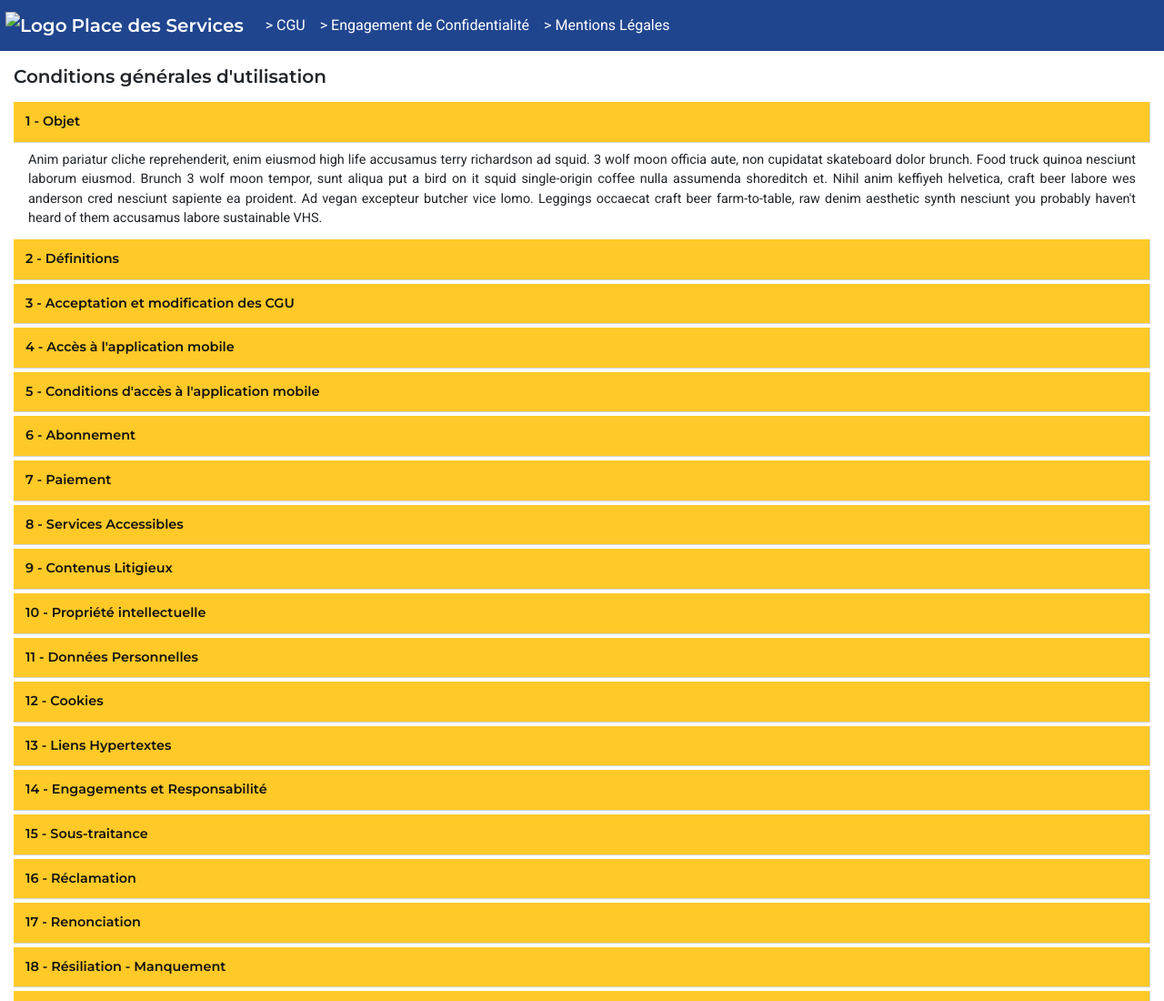
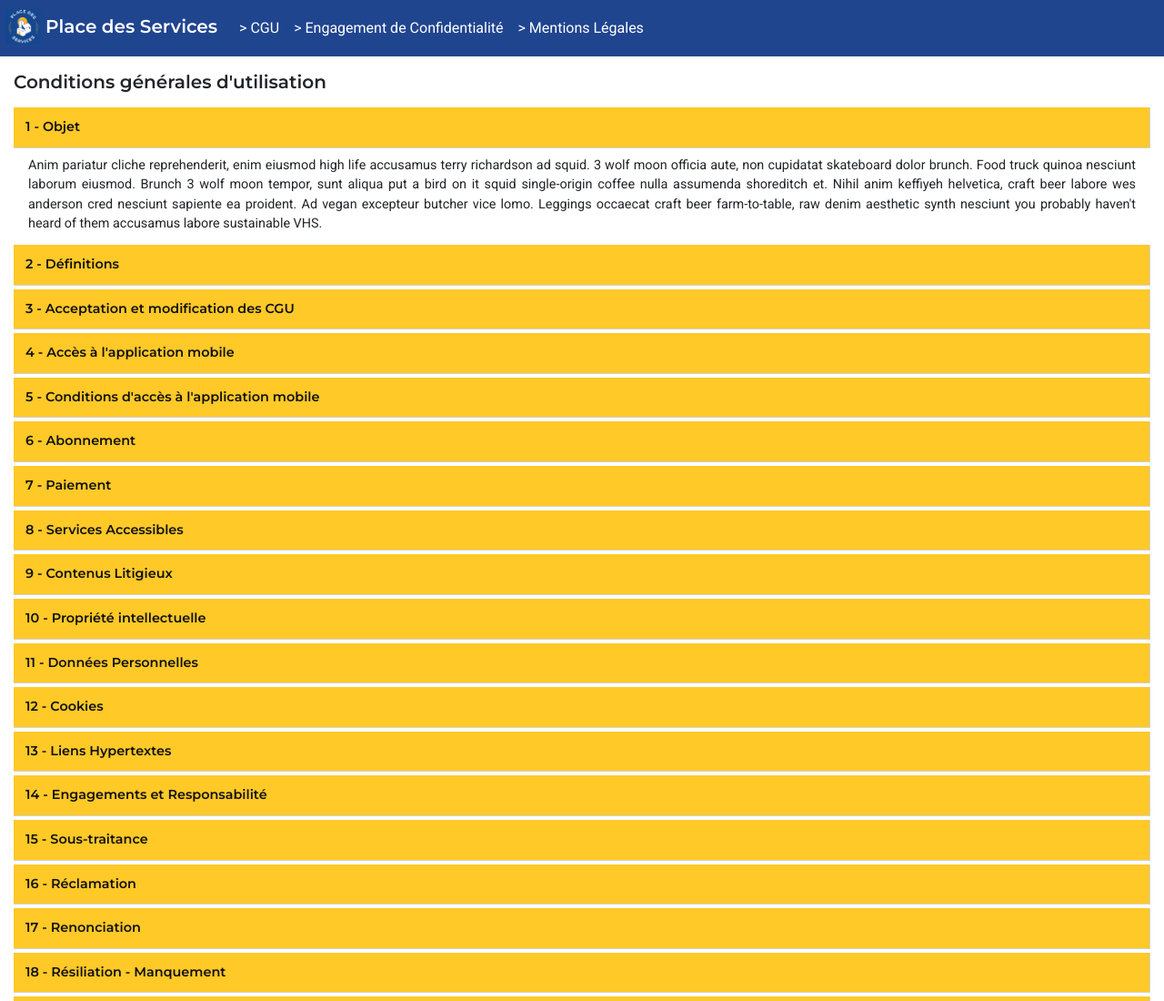
Before and after one commit to PlacedesServices/site, a plain HTML site: page templates/conditions-generales-d-utilisation.html in a window 1280 px wide. Shown: the top 1100 px of the page at 91% size. Drawn offline with nearby package versions, Linux system fonts and the light colour scheme; the site is published under a folder, as on GitHub Pages, so addresses that start at the root find nothing.

Commit message:
fixed filepath for navbar PdS logo

```diff
--- a/templates/conditions-generales-d-utilisation.html
+++ b/templates/conditions-generales-d-utilisation.html
@@ -14,7 +14,7 @@
   <body>
     <nav class="navbar navbar-expand-md navbar-light">
       <!-- <img class="PDS-logo" src="/static/Logo-place-des-services_Horizontal_Bleu.png" alt="Logo"> -->
-      <a class="navbar-brand" href="../index.html"><img class="PDS-logo" src="/static/Logo-place-des-services_Rond_Bleu1.png" alt="Logo">Place des Services</a>
+      <a class="navbar-brand" href="../index.html"><img class="PDS-logo" src="../static/Logo-place-des-services_Rond_Bleu1.png" alt="Logo">Place des Services</a>
       <button class="navbar-toggler" type="button" data-toggle="collapse" data-target="#navbarNavAltMarkup" aria-controls="navbarNavAltMarkup" aria-expanded="false" aria-label="Toggle navigation">
         <span class="navbar-toggler-icon"></span>
       </button>
```
Also changed, not shown: index.html (+1 -1 lines), templates/engagement-de-confidentialite.html (+1 -1 lines).
